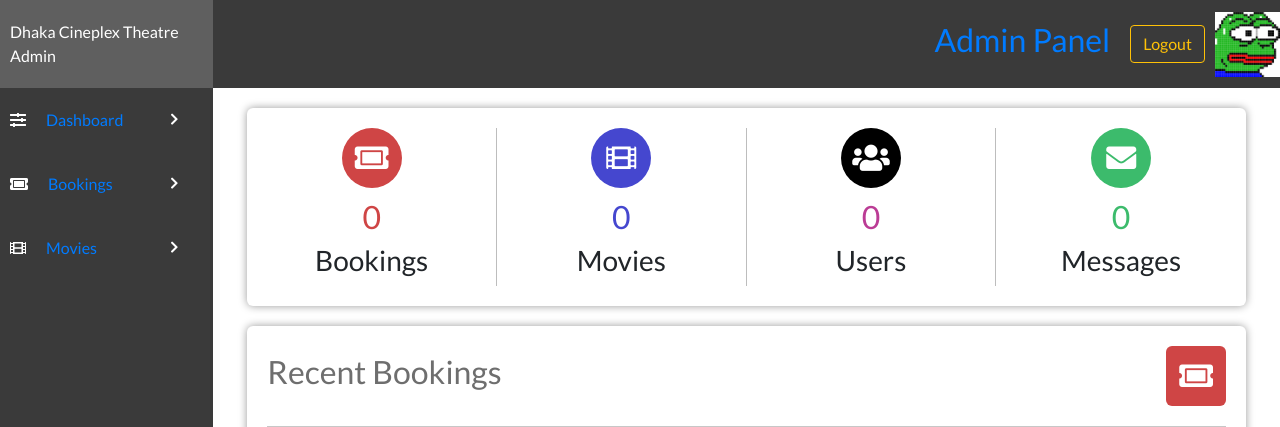
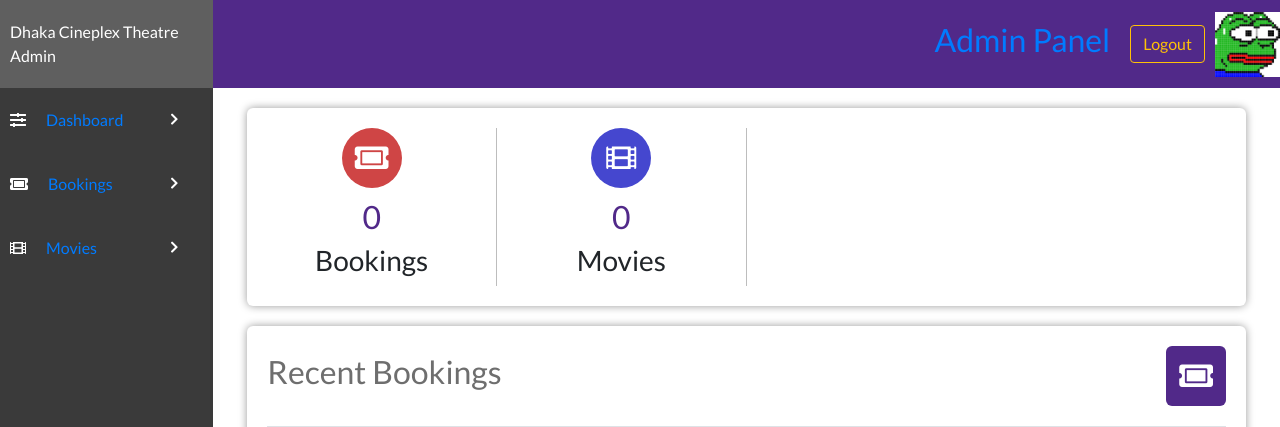
Before and after one commit to mahir008/Dhakacinemax, a PHP site: page /admin/admin.php in a window 1280 px wide. Shown: the top 427 px of the page. Run offline with PHP 8.4, Linux system fonts and the light colour scheme; the visitor is signed in with stand-in values (Sample User, id 1); data that the repository does not hold is empty; some libraries are stand-ins or nearby versions.

Commit message:
admin index and style changed

```diff
--- a/admin/admin.php
+++ b/admin/admin.php
@@ -42,30 +42,21 @@ if (!isset($_SESSION['uname'])) {
                 <div class="admin-section-panel admin-section-stats">
                     <div class="admin-section-stats-panel">
                         <i class="fa fa-ticket-alt" style="background-color: #cf4545"></i>
-                        <h2 style="color: #cf4545"><?php echo $bookingsNo ?></h2>
+                        <h2 style="color: #512989"><?php echo $bookingsNo ?></h2>
                         <h3>Bookings</h3>
                     </div>
                     <div class="admin-section-stats-panel">
                         <i class="fas fa-film" style="background-color: #4547cf"></i>
-                        <h2 style="color: #4547cf"><?php echo $moviesNo ?></h2>
+                        <h2 style="color: #512989"><?php echo $moviesNo ?></h2>
                         <h3>Movies</h3>
+
                     </div>
-                    <div class="admin-section-stats-panel">
-                        <i class="fas fa-users" style="background-color: #000000"></i>
-                        <!--<i class="fas fa-ticket-alt"></i>-->
-                        <h2 style="color: #bb3c95"><?php echo $userNo ?></h2>
-                        <h3>Users</h3>
-                    </div>
-                    <div class="admin-section-stats-panel" style="border: none">
-                        <i class="fas fa-envelope" style="background-color: #3cbb6c"></i>
-                        <h2 style="color: #3cbb6c"><?php echo $messagesNo ?></h2>
-                        <h3>Messages</h3>
-                    </div>
+
                 </div>
                 <div class="admin-section-panel admin-section-panel1">
                     <div class="admin-panel-section-header">
                         <h2>Recent Bookings</h2>
-                        <i class="fas fa-ticket-alt" style="background-color: #cf4545"></i>
+                        <i class="fas fa-ticket-alt" style="background-color: #512989"></i>
                     </div>
                     <div class="admin-panel-section-content">
                         <table class="table table-bordered" id="dataTable" width="100%" cellspacing="0">
--- a/admin/index.php
+++ b/admin/index.php
@@ -20,6 +20,7 @@
             border-radius: 3px;
             width: 470px;
             height: 270px;
+              background-color: #512989;
             box-shadow: 0px 2px 2px 0px gray;
             margin: 0 auto;
         }
@@ -28,7 +29,7 @@
             margin-top: 0px;
             font-weight: normal;
             padding: 10px;
-            background-color: cornflowerblue;
+            background-color: #431D53;
             color: white;
             font-family: sans-serif;
         }
@@ -47,7 +48,7 @@
         #div_login input[type=submit] {
             padding: 7px;
             width: 100px;
-            background-color: lightseagreen;
+            background-color: #9F2B67;
             border: 0px;
             color: white;
         }
--- a/style/styles.css
+++ b/style/styles.css
@@ -657,7 +657,7 @@ footer {
 .admin-section-header {
   color: #fff;
   width: 100%;
-  background-color: #3a3a3a;
+  background-color: #512989;
   display: grid;
   grid-template-columns: 1fr 5fr;
 }
@@ -772,7 +772,7 @@ footer {
 }
 
 .admin-section1 ul ul li {
-  background-color: #4e4e4e;
+  background-color: #4F2271;
   margin-bottom: 1px;
 }
 
@@ -811,7 +811,7 @@ footer {
   align-items: center;
   justify-content: flex-start;
   padding-bottom: 20px;
-  border-bottom: #c7c7c7 1px solid;
+  border-bottom: #512989px solid;
 }
 
 .admin-panel-section-header > h2 {
```
Also changed, not shown: admin/Deletecontact.php (deleted, +0 -13 lines), admin/contactus.php (deleted, +0 -89 lines).
